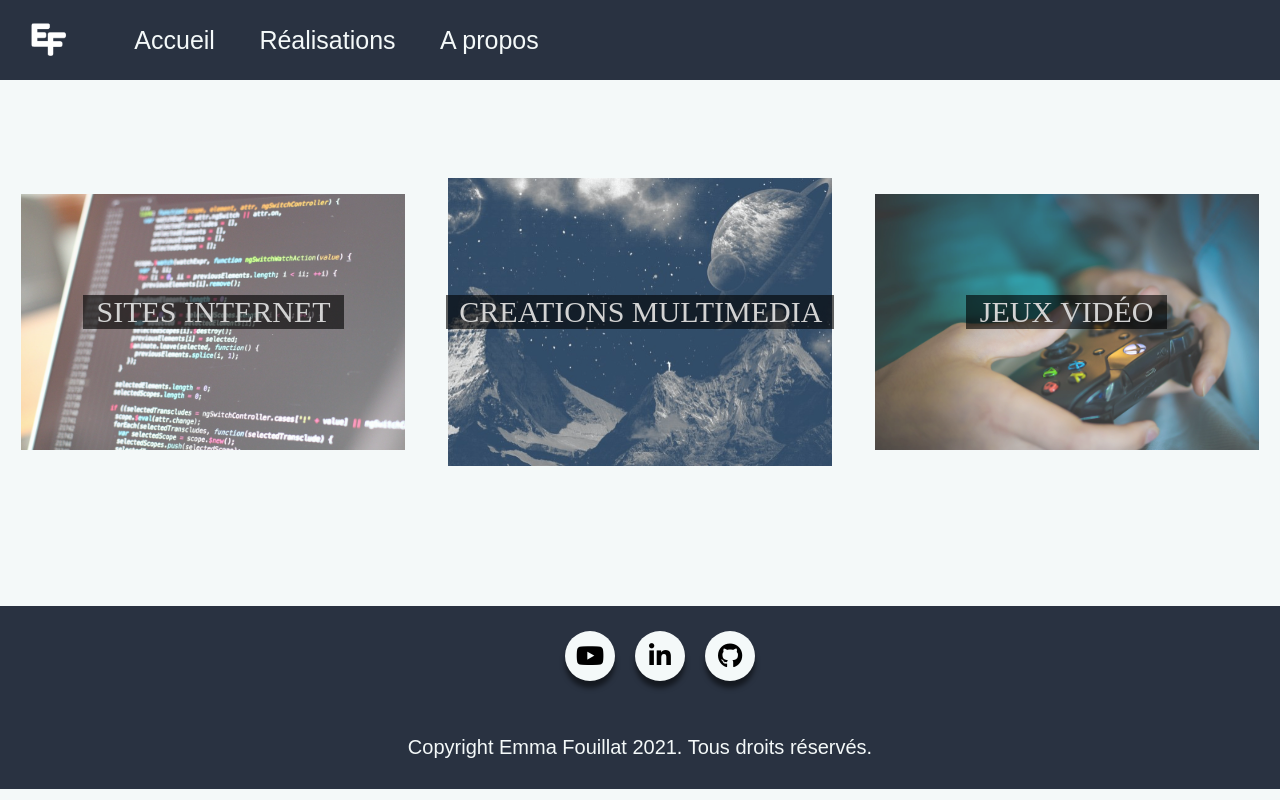
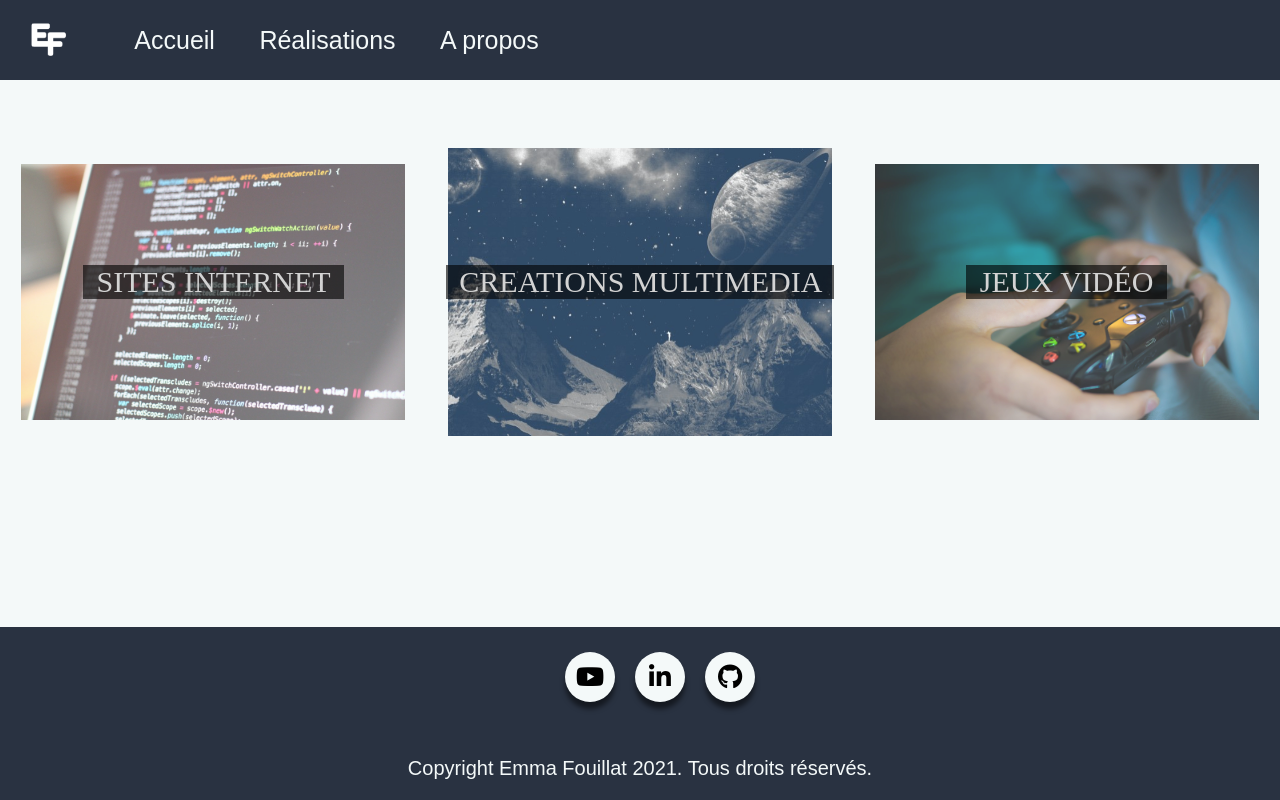
Before and after one commit to Emmaflt/Portfolio, a plain HTML site: page realisation.html in a window 1280 px wide. Drawn offline with Linux system fonts and the light colour scheme; a web font is replaced by a local one.

Commit message:
absolute

```diff
--- a/css/contenu.css
+++ b/css/contenu.css
@@ -93,8 +93,8 @@
     margin: 0;
     justify-content: center;
     align-items: center;
-    margin-top: 120px;
-    margin-bottom: 120px;
+    margin-top: 90px;
+    margin-bottom: 30px;
  }
 
  .lien_image {
--- a/css/navbar.css
+++ b/css/navbar.css
@@ -73,6 +73,13 @@
 	width: 100%;
 }
 
+.pied1 {
+	bottom: 0;
+	background-color: #293241;
+	position: absolute;
+	width: 100%;
+}
+
 .pied2 {
 	bottom: 0;
 	background-color: #293241;
--- a/realisation.html
+++ b/realisation.html
@@ -58,7 +58,7 @@
 
          <!-------------------------------- Fin Contenu ------------------------------->
 
-        <footer class="pied2">
+        <footer class="pied1">
 
           <!------------------------- Réseaux Sociaux ------------------------->
 
```
